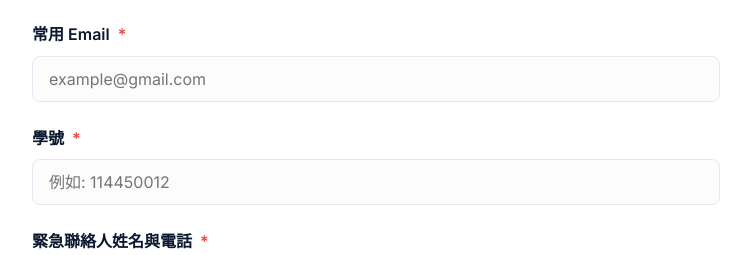
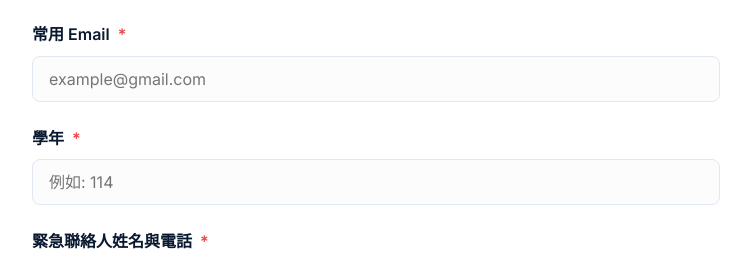
Before and after one commit to auestin/ncu-run, a React (Vite) app: page / in a window 1280 px wide. Shown: the part 2132-2387 px from the top of the page, without its empty margins (264-1015 px from the left). Built offline with nearby package versions, Linux system fonts and the light colour scheme.

Commit message:
style: change student ID label to school year and update placeholder

```diff
--- a/src/App.jsx
+++ b/src/App.jsx
@@ -208,7 +208,7 @@ function App() {
             </div>
 
             <div className="form-group">
-              <label className="form-label">學號 <span className="required">*</span></label>
+              <label className="form-label">學年 <span className="required">*</span></label>
               <input
                 type="text"
                 name="studentId"
@@ -216,7 +216,7 @@ function App() {
                 required
                 value={formData.studentId}
                 onChange={handleChange}
-                placeholder="例如: 114450012"
+                placeholder="例如: 114"
               />
             </div>
 
```
